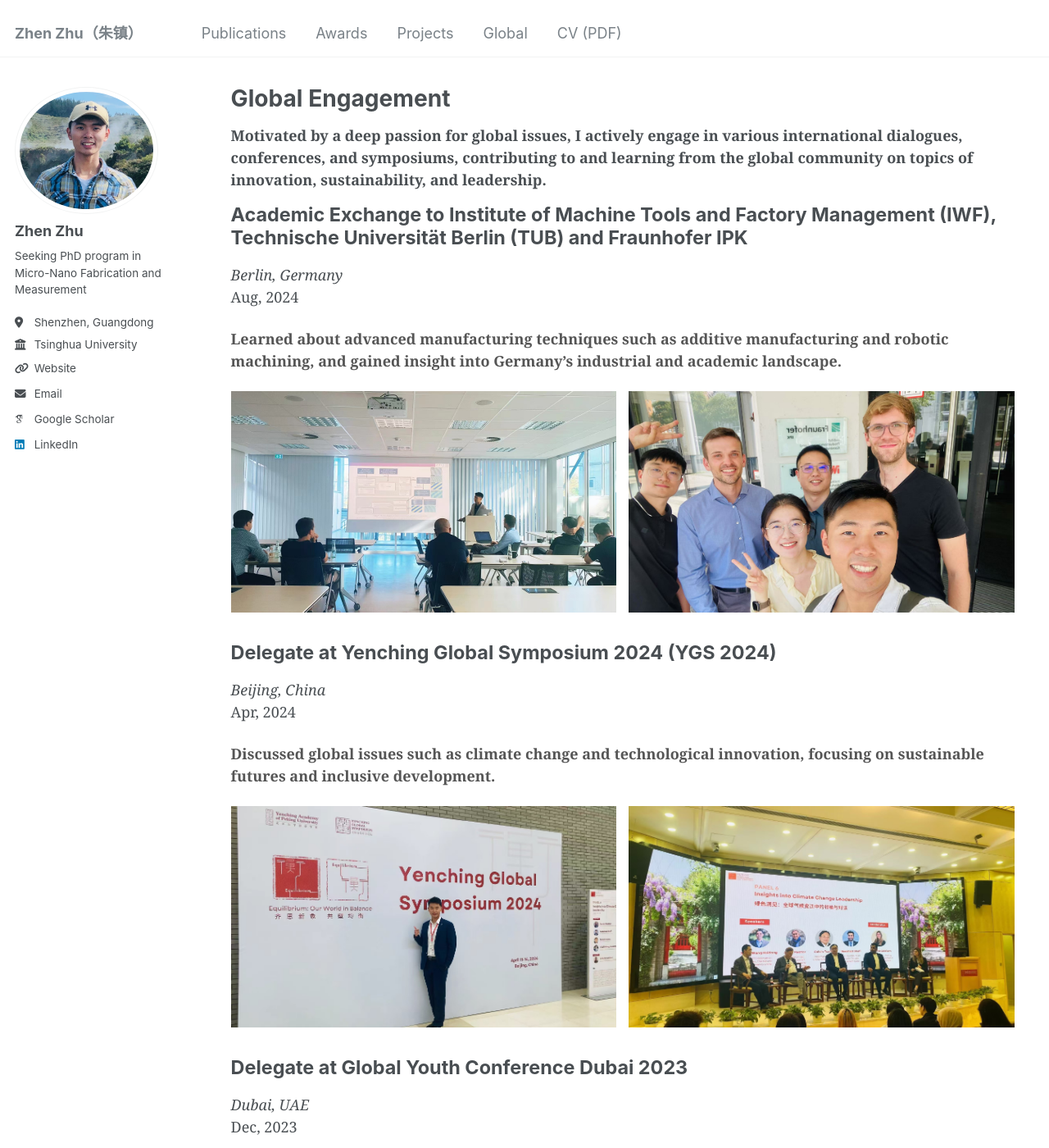
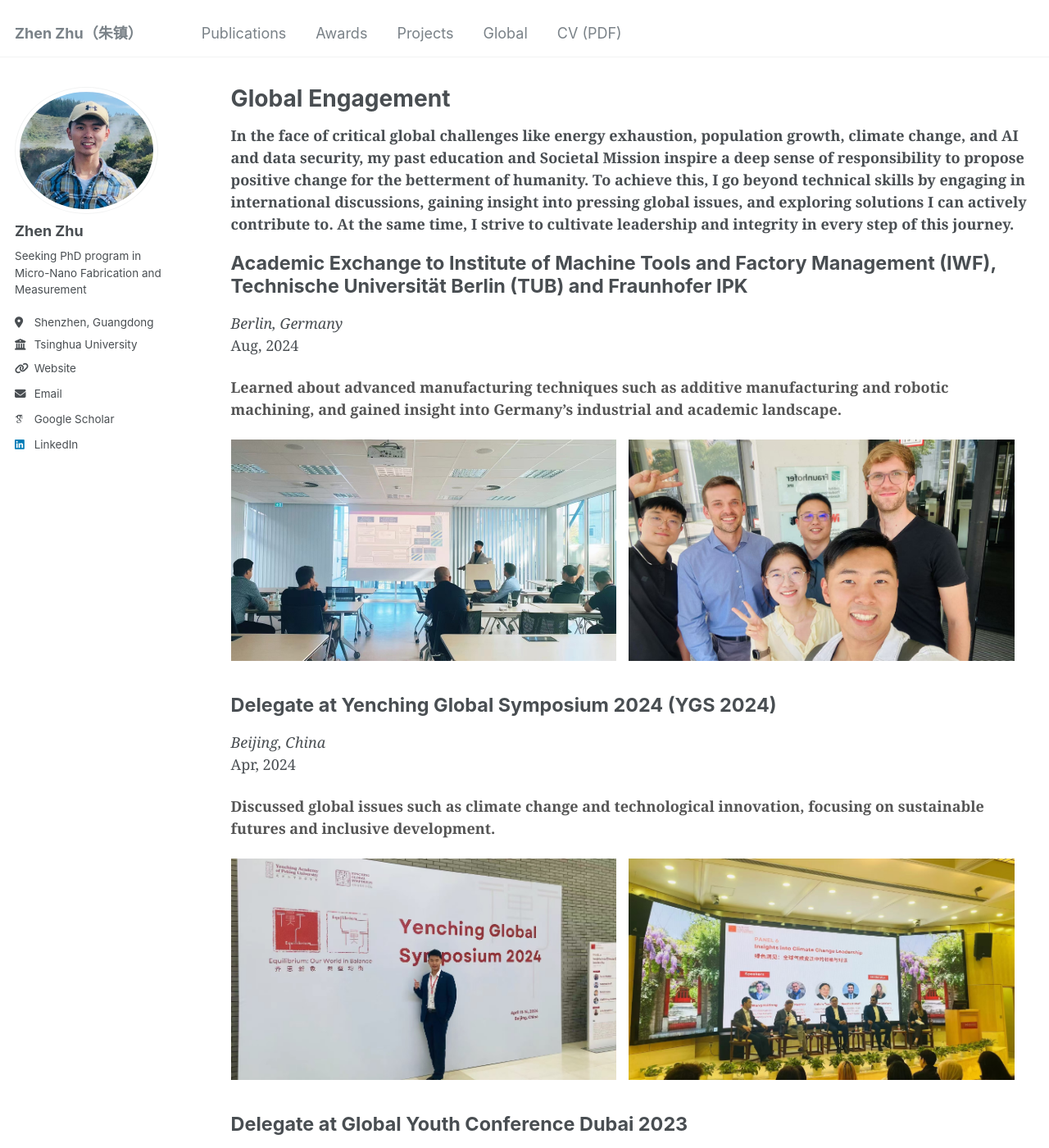
Before and after one commit to zhenzhuzz/zhenzhuzz.github.io, a Jekyll site: the page built from _pages/global.html, in a window 1280 px wide and 1400 px high. Shown: the whole window at 82% size. Built offline with Jekyll 4.4.1, drawn with Linux system fonts in a browser that asks for light colours; some web fonts are replaced.

Commit message:
Update global.html

```diff
--- a/_pages/global.html
+++ b/_pages/global.html
@@ -5,7 +5,7 @@ permalink: /global/
 author_profile: true
 ---
 
-<p class="intro-text"><strong>Motivated by a deep passion for global issues, I actively engage in various international dialogues, conferences, and symposiums, contributing to and learning from the global community on topics of innovation, sustainability, and leadership.</strong></p>
+<p class="intro-text"><strong>In the face of critical global challenges like energy exhaustion, population growth, climate change, and AI and data security, my past education and Societal Mission inspire a deep sense of responsibility to propose positive change for the betterment of humanity. To achieve this, I go beyond technical skills by engaging in international discussions, gaining insight into pressing global issues, and exploring solutions I can actively contribute to. At the same time, I strive to cultivate leadership and integrity in every step of this journey.</strong></p>
 
 {% include base_path %}
 
@@ -106,7 +106,7 @@ author_profile: true
   }
 
   .program h3 {
-    margin-bottom: 2px; /* Adjusts space between title and location */
+    margin-bottom: 1px; /* Adjusts space between title and location */
   }
 
   .program p em {
@@ -118,7 +118,7 @@ author_profile: true
   }
 
   .program-title {
-      margin-top: 5px; /* Adjust the space between the title and any text before it */
+      margin-top: 10px; /* Adjust the space between the title and any text before it */
   }
 
 
```
